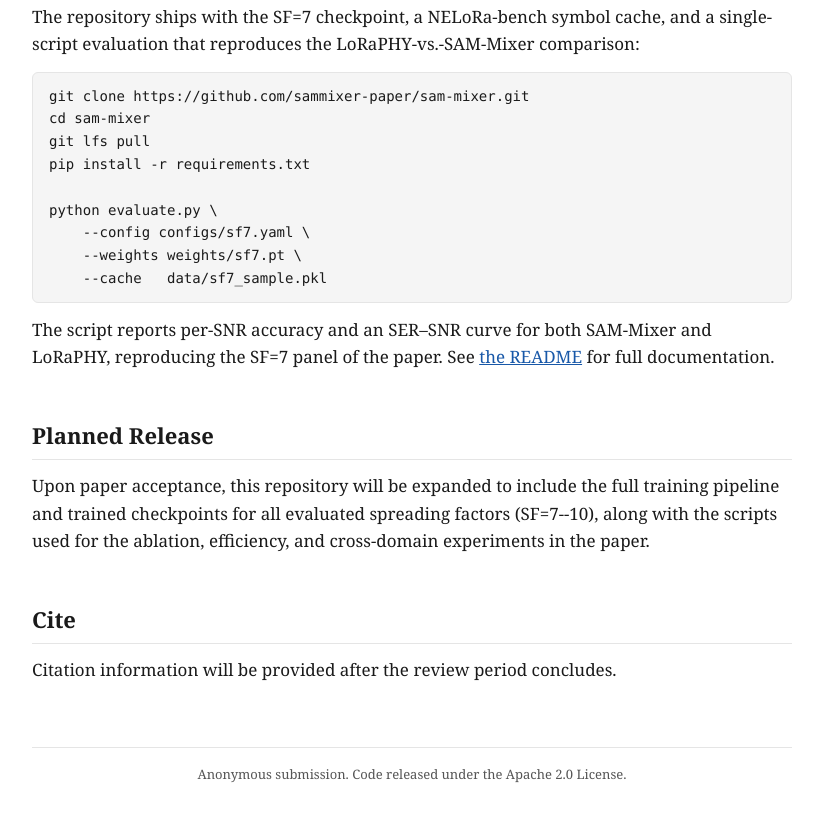
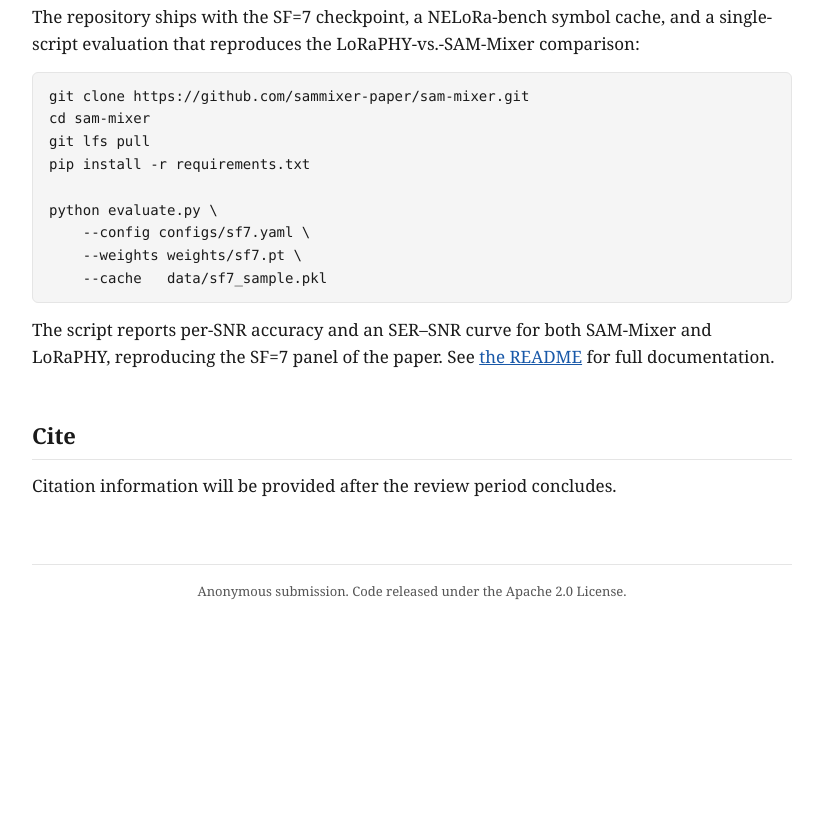
Before and after one commit to sammixer-icnp/sam-mixer, a plain HTML site: page docs/index.html in a window 1280 px wide. Shown: the part 3516-4337 px from the top of the page, without its empty margins (228-1051 px from the left). After the commit the page ends 4213 px from the top, so only its background shows below. Drawn offline with Linux system fonts and the light colour scheme.

Commit message:
Revert planned-release notice (too prominent)

```diff
--- a/docs/index.html
+++ b/docs/index.html
@@ -305,14 +305,6 @@ SAM-Mixer and LoRaPHY, reproducing the SF=7 panel of the paper. See
 for full documentation.
 </p>
 
-<h2>Planned Release</h2>
-<p>
-Upon paper acceptance, this repository will be expanded to include the full
-training pipeline and trained checkpoints for all evaluated spreading
-factors (SF=7--10), along with the scripts used for the ablation,
-efficiency, and cross-domain experiments in the paper.
-</p>
-
 <h2>Cite</h2>
 <p>
 Citation information will be provided after the review period concludes.
```
Also changed, not shown: 1 other file.
